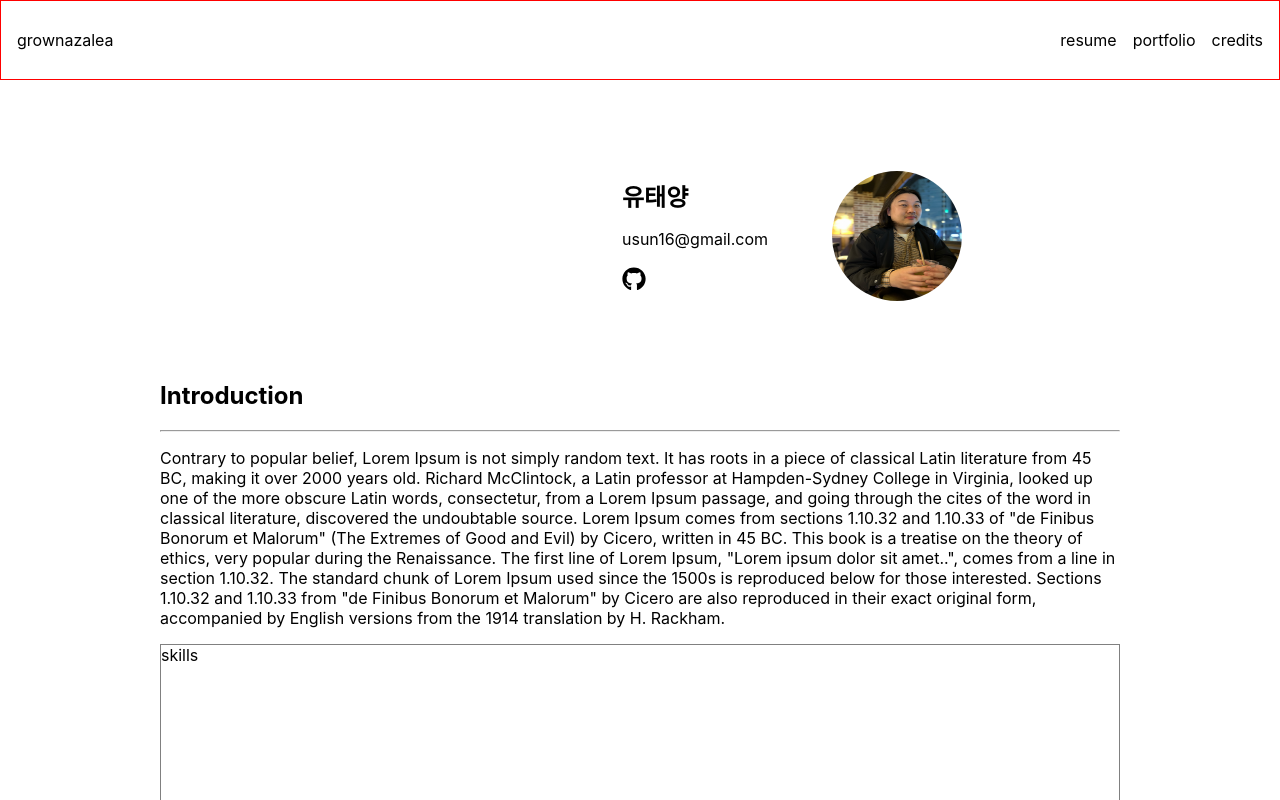
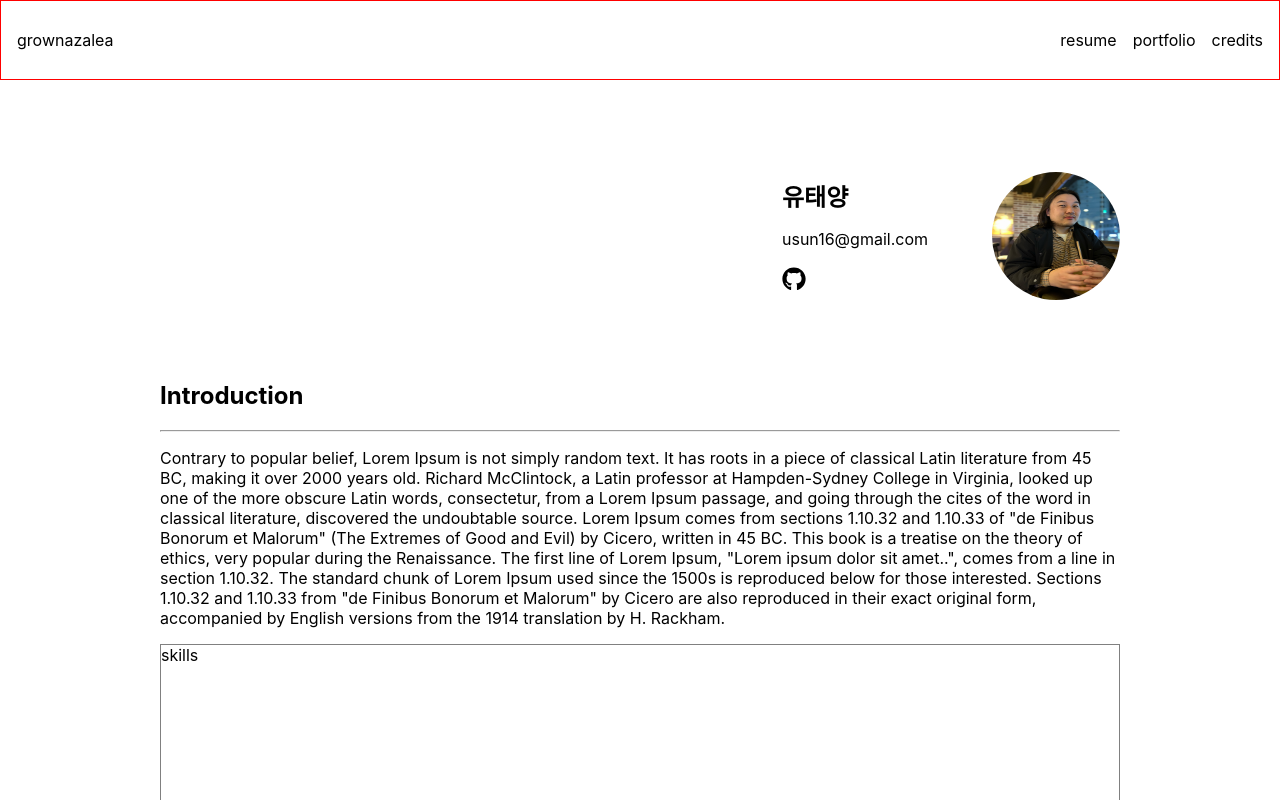
Before and after one commit to babyazalea/grownazalea, a Next.js app: page / in a window 1280 px wide. Shown: the top 800 px of the page. Built offline with nearby package versions, Linux system fonts and the light colour scheme.

Commit message:
styling profile

```diff
--- a/styles/profile.module.css
+++ b/styles/profile.module.css
@@ -1,16 +1,16 @@
 .profile {
   display: flex;
   align-items: center;
+  justify-content: flex-end;
 }
 
 .profile-pic-wrapper {
   position: relative;
-  width: 130px;
-  height: 130px;
+  width: 8rem;
+  height: 8rem;
 }
 
 .profile-text {
-  width: 70%;
   display: flex;
   flex-direction: column;
   align-items: flex-end;
@@ -35,6 +35,5 @@
 }
 
 .profile-pic {
-  width: 20%;
   border-radius: 50%;
 }
```
